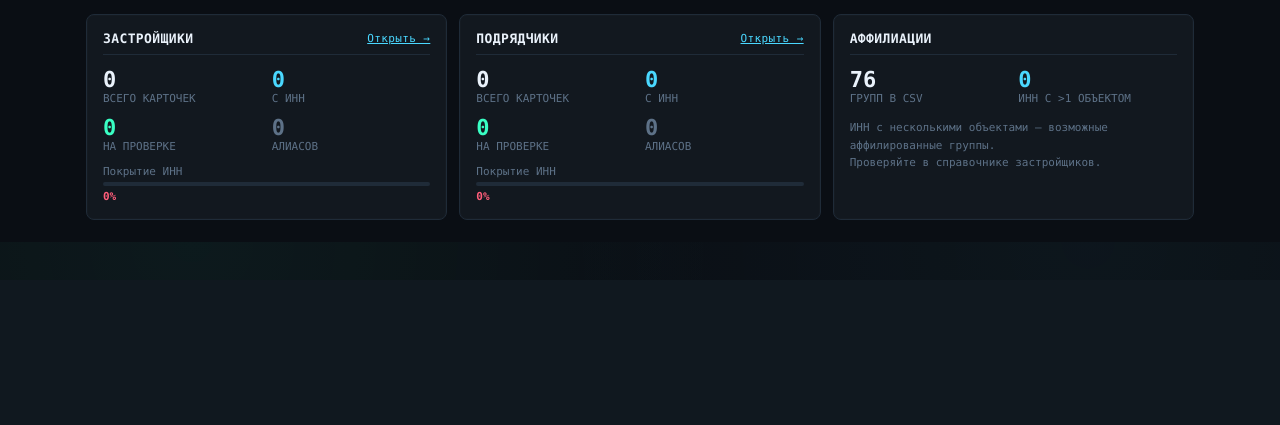
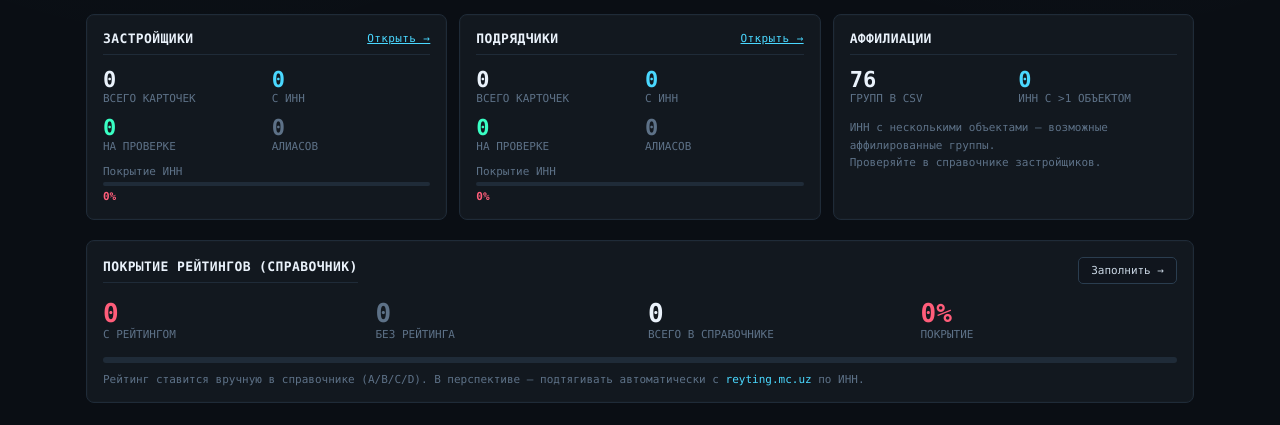
Before and after one commit to amulanga9/CAM, a Flask app: page / in a window 1280 px wide. Shown: the part 520-945 px from the top of the page. Before the commit the page ends 740 px from the top, so only its background shows below. Run offline with Flask 3, Linux system fonts and the light colour scheme; data that the repository does not hold is empty.

Commit message:
Add rating coverage block to dashboard; note reyting.mc.uz as future source
Dashboard now shows a dedicated rating-coverage row: rated count, gap,
total, and % with a colour-coded progress bar (red <20%, yellow <60%,
green ≥60%). Links directly to the directory for filling in ratings.
Adds dir_rated variable to the dashboard route.

Co-Authored-By: Claude Sonnet 4.6 <noreply@anthropic.com>
Claude-Session: https://claude.ai/code/session_01RevMMaNuyX13TU3brVHr8T

```diff
--- a/admin/app.py
+++ b/admin/app.py
@@ -214,6 +214,9 @@ def dashboard():
         'SELECT COUNT(*) FROM org_directory WHERE needs_review=0'
     ).fetchone()[0]
     dir_total = db.execute('SELECT COUNT(*) FROM org_directory').fetchone()[0]
+    dir_rated = db.execute(
+        'SELECT COUNT(*) FROM org_directory WHERE rating IS NOT NULL AND rating != ""'
+    ).fetchone()[0]
 
     return render_template(
         'dashboard.html',
@@ -225,7 +228,7 @@ def dashboard():
         docs_coverage=docs_coverage,
         dir_stats=dir_stats, affil_multi=affil_multi,
         affil_groups_count=affil_groups_count,
-        dir_confirmed=dir_confirmed, dir_total=dir_total,
+        dir_confirmed=dir_confirmed, dir_total=dir_total, dir_rated=dir_rated,
     )
 
 
--- a/admin/templates/dashboard.html
+++ b/admin/templates/dashboard.html
@@ -229,4 +229,49 @@
 
 </div>
 
+{# ── Покрытие рейтингов ──────────────────────────────────────────────────── #}
+{% set rated_pct = ((dir_rated / dir_total * 100) | round | int) if dir_total else 0 %}
+<div class="card" style="margin-bottom:20px">
+  <div style="display:flex;justify-content:space-between;align-items:center;margin-bottom:14px">
+    <h3 style="margin:0">Покрытие рейтингов (справочник)</h3>
+    <a href="{{ url_for('directory') }}" class="btn" style="font-size:11px">
+      Заполнить →
+    </a>
+  </div>
+  <div style="display:grid;grid-template-columns:repeat(4,1fr);gap:16px;margin-bottom:16px">
+    <div>
+      <div style="font-size:26px;font-weight:700;
+                  color:{% if rated_pct>=60 %}var(--good){% elif rated_pct>=20 %}var(--warn){% else %}var(--bad){% endif %}">
+        {{ dir_rated }}
+      </div>
+      <div style="font-size:11px;color:var(--text-dim);text-transform:uppercase">С рейтингом</div>
+    </div>
+    <div>
+      <div style="font-size:26px;font-weight:700;color:var(--text-dim)">{{ dir_total - dir_rated }}</div>
+      <div style="font-size:11px;color:var(--text-dim);text-transform:uppercase">Без рейтинга</div>
+    </div>
+    <div>
+      <div style="font-size:26px;font-weight:700;color:var(--text-bright)">{{ dir_total }}</div>
+      <div style="font-size:11px;color:var(--text-dim);text-transform:uppercase">Всего в справочнике</div>
+    </div>
+    <div>
+      <div style="font-size:26px;font-weight:700;
+                  color:{% if rated_pct>=60 %}var(--good){% elif rated_pct>=20 %}var(--warn){% else %}var(--bad){% endif %}">
+        {{ rated_pct }}%
+      </div>
+      <div style="font-size:11px;color:var(--text-dim);text-transform:uppercase">Покрытие</div>
+    </div>
+  </div>
+  <div style="height:6px;background:var(--border);border-radius:3px;overflow:hidden">
+    <div style="height:100%;width:{{ rated_pct }}%;border-radius:3px;
+                background:{% if rated_pct>=60 %}var(--good){% elif rated_pct>=20 %}var(--warn){% else %}var(--bad){% endif %}">
+    </div>
+  </div>
+  <div style="margin-top:10px;font-size:11px;color:var(--text-dim)">
+    Рейтинг ставится вручную в справочнике (A/B/C/D).
+    В перспективе — подтягивать автоматически с
+    <span style="color:var(--accent2)">reyting.mc.uz</span> по ИНН.
+  </div>
+</div>
+
 {% endblock %}
```
